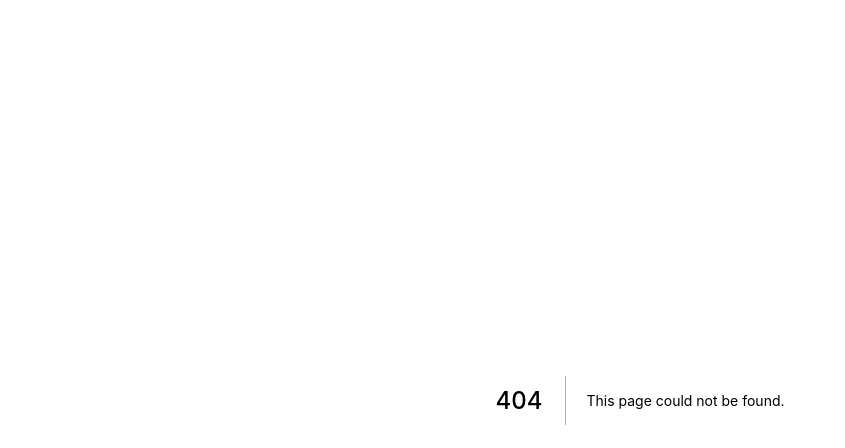
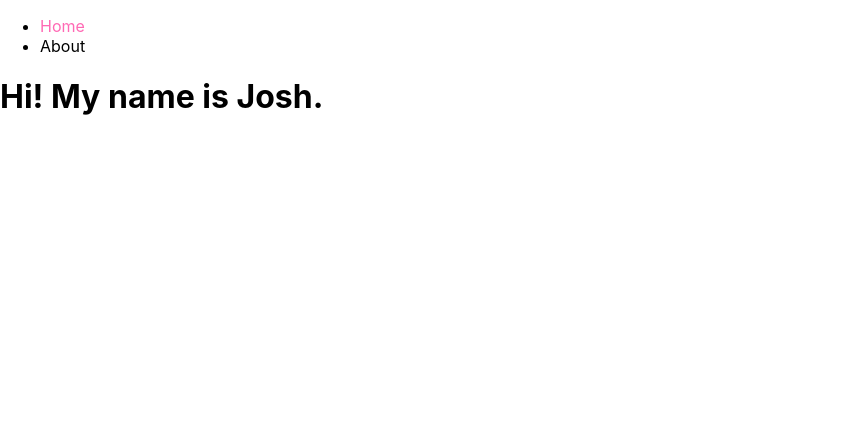
Before and after one commit to AJRJ29/Portfolio, a Next.js app: page /about in a window 1280 px wide. Before the commit this address had no page. Shown: the top 448 px of the page, without its empty margins (0-845 px from the left). Built offline with nearby package versions, Linux system fonts and the light colour scheme.

Commit message:
added testing page

```diff
--- /dev/null
+++ b/components/navbar.js
@@ -0,0 +1,31 @@
+import Head from 'next/head'
+import Link from 'next/link'
+import {useEffect} from 'react'
+
+export default function Navbar() {
+  useEffect(() => {
+    document.getElementById("home").style.color = 'hotpink'
+  }, [])
+
+  return (
+    <div>
+      <Head>
+        <title>Zocher Portfolio</title>
+      </Head>
+      <navbar>
+        <ul>
+          <li>
+            <Link href="/">
+              <a id="home">Home</a>
+            </Link>
+          </li>
+          <li>
+            <Link href="/about">
+              <a>About</a>
+            </Link>
+          </li>
+        </ul>
+      </navbar>
+    </div>
+  )
+}
--- /dev/null
+++ b/pages/about.js
@@ -0,0 +1,12 @@
+import Navbar from '../components/navbar'
+
+export default function About() {
+  return (
+    <div>
+      <Navbar />
+      <div>
+        <h1>Hi! My name is Josh.</h1>
+      </div>
+    </div>
+  )
+}
```
Also changed, not shown: pages/test.js (added, +16 -0 lines).
